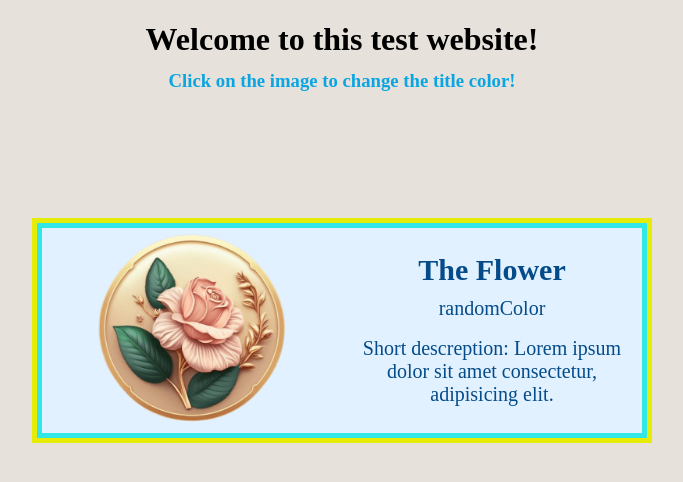
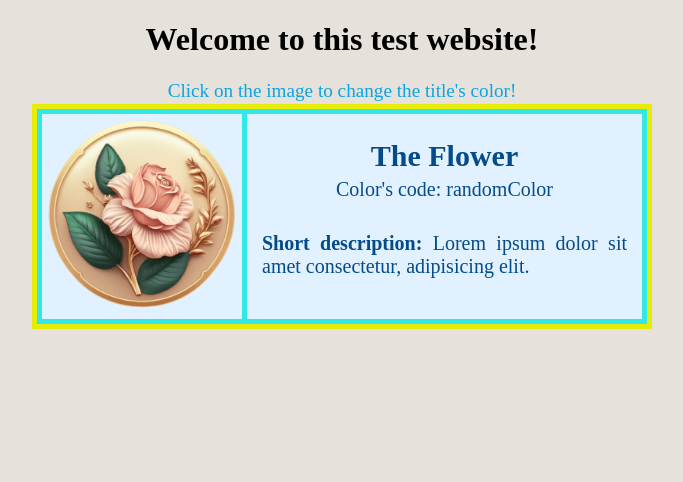
Before and after one commit to N-Tahiri/Test_Project, a plain HTML site: page index.html in a window 1280 px wide. Shown: the whole page, without its empty margins (298-981 px from the left). Drawn offline with Linux system fonts and the light colour scheme.

Commit message:
Globally: added favicon Flower's layout: changes in margins and text alignment + some other minor changes, like labels. Functions: added parameters (min & max) to  getRandomNumber to have more control on range of the generated numbers. This will allow the function to be more useful and universal:

```diff
--- a/index.html
+++ b/index.html
@@ -4,24 +4,28 @@
     <meta charset="UTF-8" />
     <meta http-equiv="X-UA-Compatible" content="IE=edge" />
     <meta name="viewport" content="width=device-width, initial-scale=1.0" />
+    <link rel="shortcut icon" href="./img/favicon.png" type="image/x-icon" />
     <link rel="stylesheet" href="style.css" />
     <title>Document</title>
   </head>
   <body>
     <h1>Welcome to this test website!</h1>
-    <h3 class="info">Click on the image to change the title color!</h3>
+    <p class="info">Click on the image to change the title's color!</p>
     <div class="container">
       <div class="grid-item item1">
         <img class="badge" src="./img/badge.png" alt="badge" />
       </div>
       <div class="grid-item item2">
         <h2 class="title">The Flower</h2>
-        <p class="colorCode">randomColor</p>
+        <div class="colorDiv">
+          <label>Color's code:</label>
+          <label class="colorCode">randomColor</label>
+        </div>
       </div>
       <div class="grid-item item3">
-        <p>
-          Short descreption: Lorem ipsum dolor sit amet consectetur, adipisicing
-          elit.
+        <p class="description">
+          <b>Short description:</b> Lorem ipsum dolor sit amet consectetur,
+          adipisicing elit.
         </p>
       </div>
     </div>
--- a/script.js
+++ b/script.js
@@ -1,23 +1,27 @@
+// loading elements
 const badge = document.querySelector(".badge");
 const title = document.querySelector(".title");
 const colorCode = document.querySelector(".colorCode");
 
+// Events
 badge.addEventListener("click", () => {
   title.style.color = getRandomColor();
 });
 
-// generate random color
-function getRandomNumber() {
-  return Math.floor(Math.random() * 16);
+// Functions
+// generate a random number based on the given range [min ... max]
+function getRandomNumber(min, max) {
+  return Math.floor(Math.random() * (max - min + 1) + min);
 }
 
+// generate a random color
 function getRandomColor() {
   const hex = "0123456789ABCDEF";
   let color = "#";
   for (let i = 0; i < 6; i++) {
-    color += hex[getRandomNumber()];
+    color += hex[getRandomNumber(0, 15)];
   }
-  console.log(color);
+  console.log("Color's code:", color);
   colorCode.textContent = color;
   return color;
 }
--- a/style.css
+++ b/style.css
@@ -4,8 +4,10 @@ body {
 }
 .container {
   display: grid;
-  grid-template-columns: 1fr 1fr;
-  margin: 10% auto;
+  grid-template-columns: 1fr 2fr;
+  column-gap: 5px;
+
+  margin: 0% auto;
   background-color: rgb(50, 231, 231);
   padding: 5px;
   border: rgb(231, 235, 8) 5px solid;
@@ -30,10 +32,15 @@ img {
 
 .info {
   color: rgb(10, 165, 226);
-  margin-top: -10px;
+  font-size: larger;
+  margin-bottom: 2px;
 }
 
-.colorCode {
-  margin-top: -15px;
+.colorDiv {
+  margin-top: -20px;
   margin-bottom: -10px;
 }
+.description {
+  text-align: justify;
+  margin: 15px 15px;
+}
```
Also changed, not shown: img/favicon.png (added).
